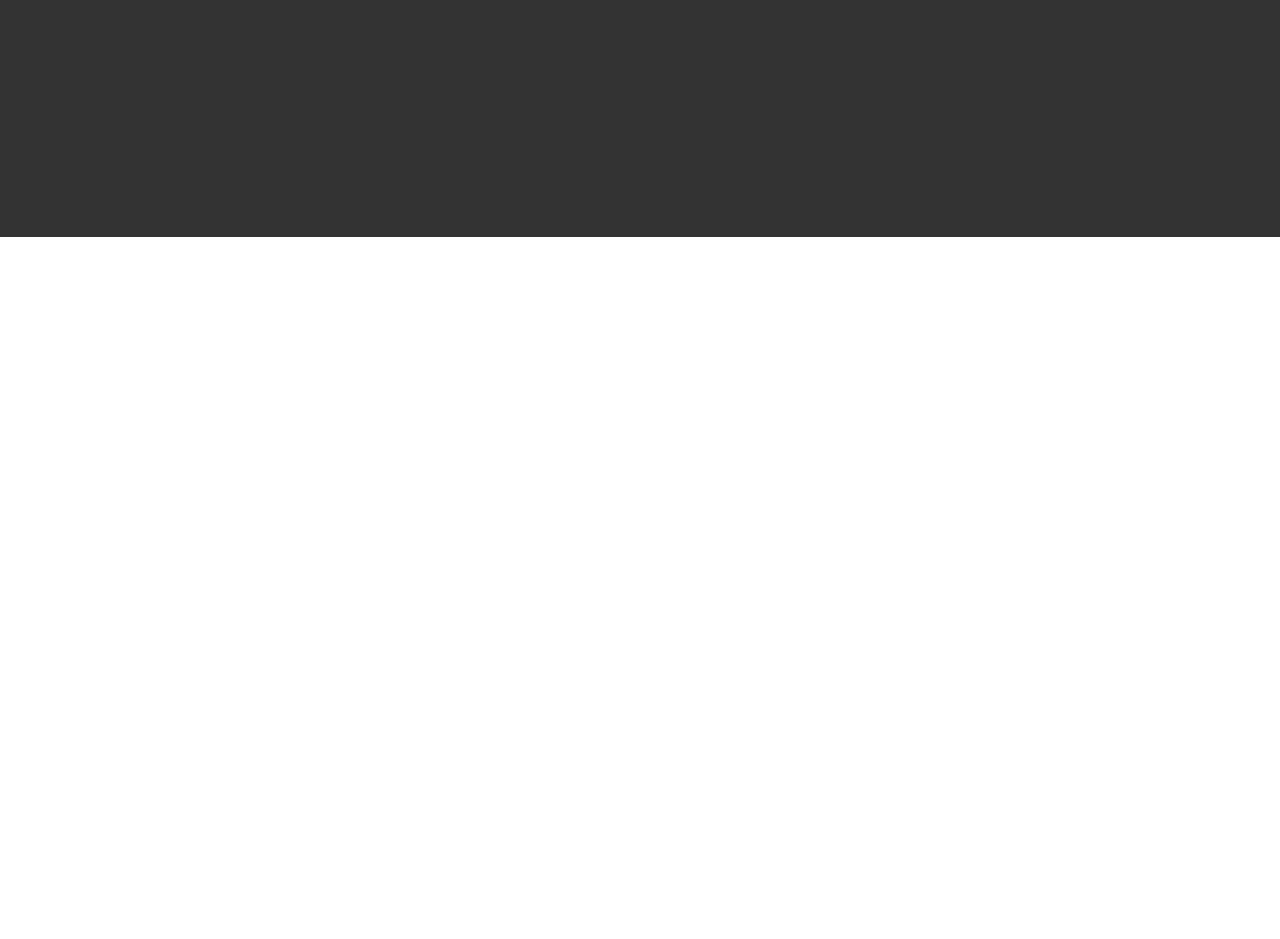
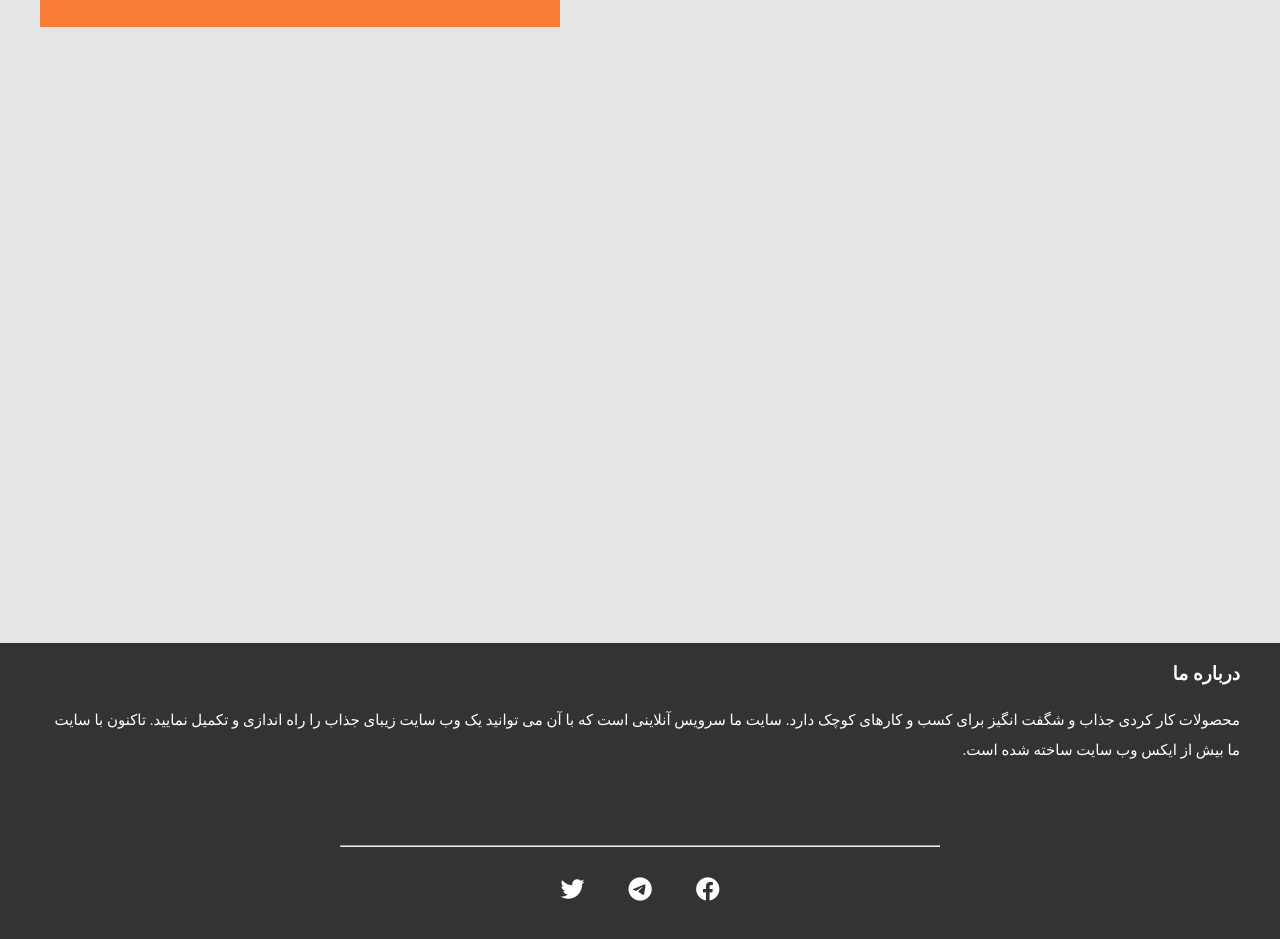
Before and after one commit to Mary8992/sample-website, a plain HTML site: page Html/index.html in a window 1280 px wide. Shown: the part 957-1896 px from the top of the page. Before the commit the page ends 1194 px from the top, so only its background shows below. Drawn offline with Linux system fonts and the light colour scheme.

Commit message:
footer added and some part of main changed

```diff
--- a/Css/style.css
+++ b/Css/style.css
@@ -26,7 +26,7 @@
 }
 
 .header-right .logo {
-    margin-right:5px;
+    margin-right: 5px;
 }
 
 h1 {
@@ -85,7 +85,7 @@ h1 {
 }
 
 .header-mid form {
-  position: absolute;
+    position: absolute;
     top: 5px;
     left: 30%;
     margin: auto;
@@ -157,6 +157,7 @@ h1 {
 /* main */
 main {
     width: 100%;
+    height: 200vh;/*temporary*/
     background: #e5e5e5;
     color: #222;
     padding: 40px;
@@ -167,38 +168,66 @@ main {
     display: flex;
     justify-content: space-between;
     align-items: center;
-    margin-top: 250px;
+    margin-top: 350px;
     padding: 30px 40px;
 }
 
 .container .con-right {
     width: 50%;
-    margin:0 20px;
-  /*   padding: 0 20px;  */
+    margin: 0 20px;
+    /*   padding: 0 20px;  */
     box-shadow: 60px 30px #f97c37, 60px -60px #f97c37;
 }
 
 .container .con-right img {
     width: 100%;
     height: 500px;
-  /*   margin: 10px; */
+    /*   margin: 10px; */
 }
 
 .container .con-left {
     width: 50%;
     margin: 0 20px;
-   /*  padding: 0 20px; */
+    /*  padding: 0 20px; */
     box-shadow: -60px -30px #f97c37, -60px 60px #f97c37;
 }
 
 .container .con-left img {
     width: 100%;
     height: 500px;
-   /*  margin: 10px; */
+    /*  margin: 10px; */
 }
 
 footer {
+    height: 300px;
     background: #333;
     color: #fff;
-    height: 300px;
+    padding: 20px 40px ;
 }
+
+footer h3 {
+    margin-bottom: 20px;
+}
+
+footer p {
+    margin-top: 10px;
+    font-size: 15px;
+    line-height: 2em;
+}
+
+hr {
+    width: 50%;
+   margin: 80px auto 0;
+   color: #fff;
+}
+
+.socials {
+    text-align: center;
+    margin: 20px;
+}
+
+.socials i {
+    margin: 0 10px;
+    padding: 10px;
+    font-size: 24px;
+}
--- a/Html/index.html
+++ b/Html/index.html
@@ -83,6 +83,13 @@
                 جذاب را راه اندازی و تکمیل نمایید. تاکنون با سایت ما بیش از ایکس
                 وب سایت ساخته شده است.
             </p>
+            <hr>
+            <div class="socials">
+               <i class="fab fa-facebook"></i>
+               <i class="fab fa-telegram"></i>
+               <i class="fab fa-twitter"></i>
+
+            </div>
         </footer>
 
         <script src="../Js/main.js"></script>
```
